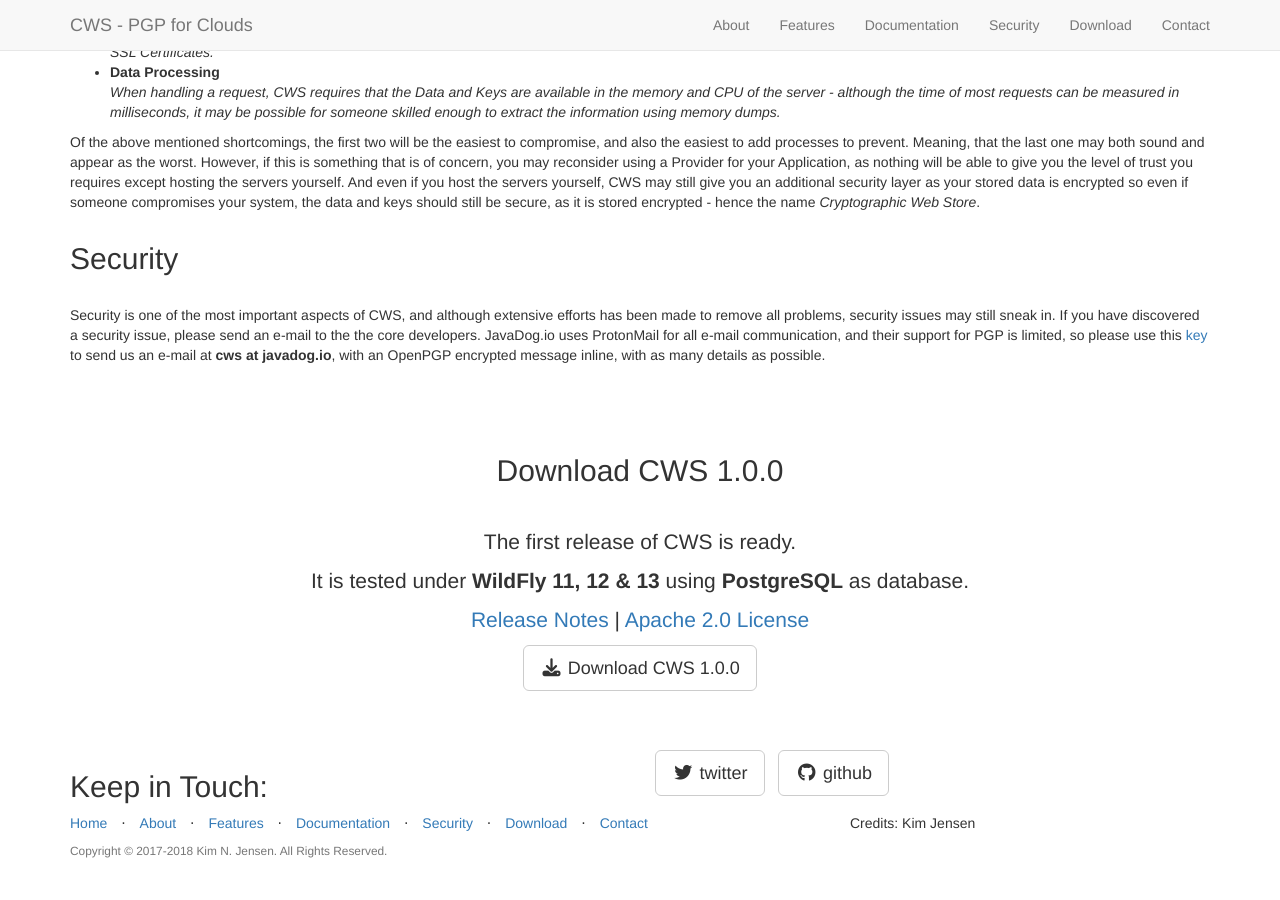
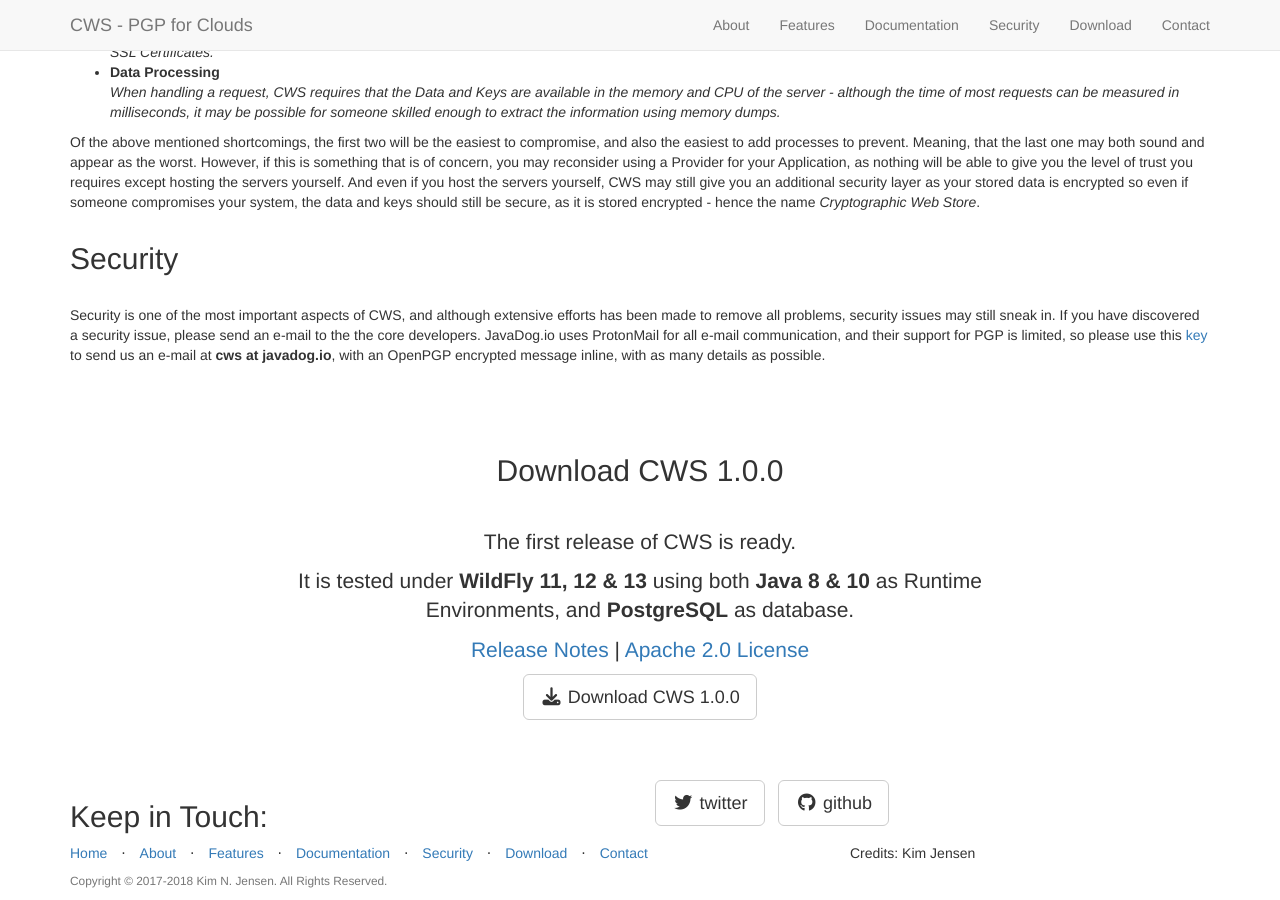
Before and after one commit to JavaDogs/cws-website, a Jekyll site: the page built from index.html, in a window 1280 px wide and 900 px high, scrolled down 2924 px. Built offline with Jekyll 4.4.1, drawn with Linux system fonts in a browser that asks for light colours; nearby versions of some CDN libraries; library files that are not in the unit come from our copies; before the commit the page ends 3794 px from its top, so only the background shows below that.

Commit message:
Added Java 8 & 10 as test runtime environments.

```diff
--- a/_includes/download.html
+++ b/_includes/download.html
@@ -8,6 +8,7 @@
             <p>The first release of CWS is ready.</p>
 
             <p>It is tested under <strong>WildFly 11, 12 &amp; 13</strong> using
+            both <strong>Java 8 &amp; 10</strong> as Runtime Environments, and
             <strong>PostgreSQL</strong> as database.</p>
 
             <p><a href="https://github.com/JavaDogs/cws/blob/master/README.md">Release Notes</a>
```
